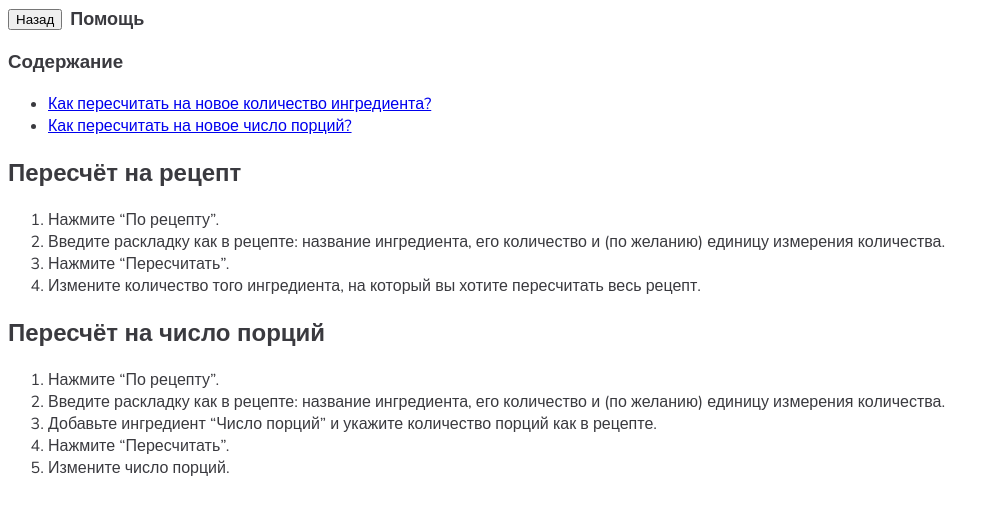
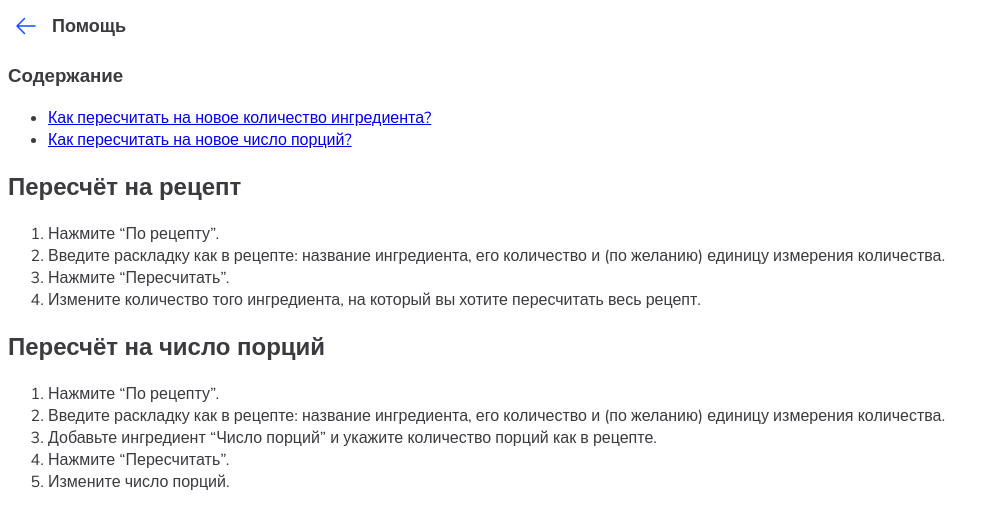
Before and after one commit to stepanzh/Proportio-beta, a Vue app: page / in a window 1280 px wide. Both pictures are taken after a click on the button 1254 px from the left and 26 px from the top of the page. Shown: the top 528 px of the page, without its empty margins (0-1000 px from the left). Built offline with nearby package versions, Linux system fonts and the light colour scheme.

Commit message:
feat(app-nav): back button for edit view and help view

```diff
--- a/src/ui/icons.js
+++ b/src/ui/icons.js
@@ -1,4 +1,7 @@
 const getVariableName = (x) => Object.keys(x)[0]
+
+import { ArrowLeftIcon as ArrowLeftIconOutline } from '@heroicons/vue/24/outline'
+ArrowLeftIconOutline.__name = getVariableName({ ArrowLeftIconOutline })
 
 import { Bars3Icon as Bars3IconOutline } from '@heroicons/vue/24/outline'
 Bars3IconOutline.__name = getVariableName({ Bars3IconOutline })
@@ -17,6 +20,7 @@ QuestionMarkCircleIconOutline.__name = getVariableName({ QuestionMarkCircleIconO
 
 
 export default [
+    ArrowLeftIconOutline,
     Bars3IconOutline,
     CalculatorIconMini,
     ListBulletIconMini,
--- a/src/views/proportio/EditView.vue
+++ b/src/views/proportio/EditView.vue
@@ -3,7 +3,9 @@
         <template #nav>
             <AppNavBar title="Изменить раскладку">
                 <template #left-menu>
-                    <button @click="proportio.navToCalc()">Назад</button>
+                    <PIconButton @click="proportio.navToCalc()">
+                        <ArrowLeftIconOutline />
+                    </PIconButton>
                 </template>
             </AppNavBar>
         </template>
--- a/src/views/proportio/HelpView.vue
+++ b/src/views/proportio/HelpView.vue
@@ -3,7 +3,9 @@
         <template #nav>
             <AppNavBar title="Помощь">
                 <template #left-menu>
-                    <button @click="proportioNav.navToCalc()">Назад</button>
+                    <PIconButton @click="proportioNav.navToCalc()">
+                        <ArrowLeftIconOutline />
+                    </PIconButton>
                 </template>
             </AppNavBar>
         </template>
```
